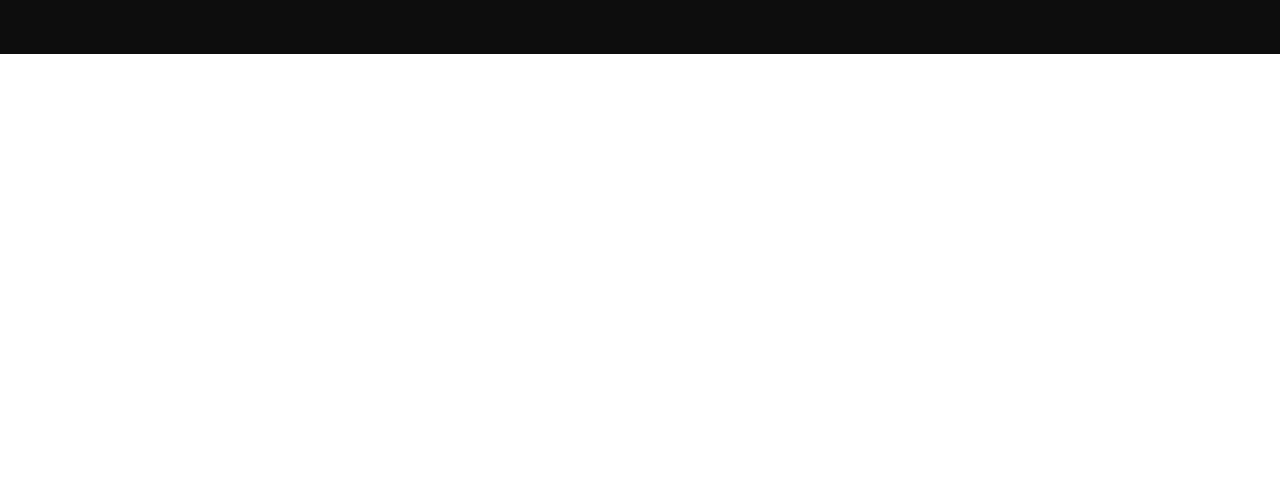
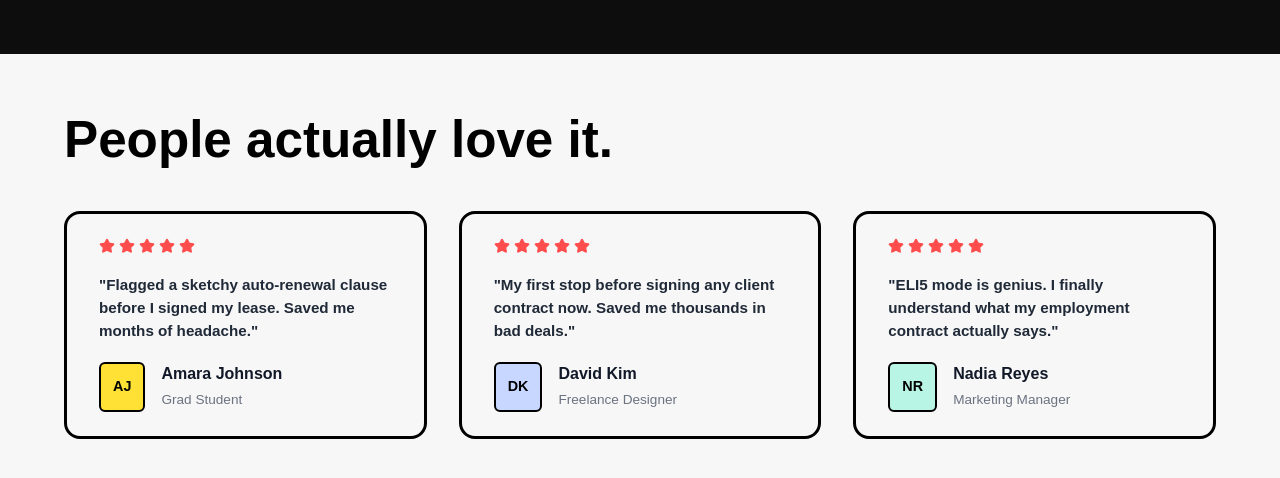
Before and after one commit to ernesto571/ClarifyAI, a React (Vite) app in the folder frontend/: page / in a window 1280 px wide. Shown: the part 2082-2560 px from the top of the page. Before the commit the page ends 2136 px from the top, so only its background shows below. Built offline with nearby package versions, Linux system fonts and the light colour scheme; a web font is replaced by a local one.

Commit message:
Review.tsx updated

```diff
--- /dev/null
+++ b/frontend/src/components/LandingPage/Review.tsx
@@ -0,0 +1,38 @@
+import { Star } from "lucide-react";
+import { reviews } from "../../constants";
+
+export default function Review (){
+
+    return(
+        <section className="bg-[#f7f7f7]">
+            <main className="py-14 page-width">
+                <h1 className="title font-cabinet ">People actually love it.</h1>
+
+                <div className="grid grid-cols-3 mt-10 gap-8">
+                    { reviews.map( (r) => (
+                        <div key={r.id} className="flex flex-col gap-y-5 border-[3px] border-black rounded-2xl py-6 px-8">
+                            <span className="flex gap-1">
+                                <Star className="text-[#ff4d4d] fill-[#ff4d4d] size-4 " />
+                                <Star className="text-[#ff4d4d] fill-[#ff4d4d] size-4 " />
+                                <Star className="text-[#ff4d4d] fill-[#ff4d4d] size-4 " />
+                                <Star className="text-[#ff4d4d] fill-[#ff4d4d] size-4 " />
+                                <Star className="text-[#ff4d4d] fill-[#ff4d4d] size-4 " />
+                            </span>
+
+                            <p className="text-[0.95rem] text-gray-800 font-satoshi font-semibold">"{r.review}"</p>
+
+                            <span className="flex gap-4 font-satoshi">
+                                <p className={`p-3 border-2 text-[0.9rem] font-bold border-black rounded-md ${r.color}`} >{r.initial}</p>
+                                <div>
+                                    <p className="font-semibold text-gray-900">{r.name}</p>
+                                    <p className="text-small pt-1">{r.status}</p>
+                                </div>
+
+                            </span>
+                        </div>
+                    )) }
+                </div>
+            </main>
+        </section>
+    )
+}
--- a/frontend/src/constants/index.ts
+++ b/frontend/src/constants/index.ts
@@ -34,6 +34,12 @@ export const how = [
     {id:"03 ", title:"Get Instant Clarity", subtitle:" See your full breakdown — summary, key points, red flags, and section-by-section explanations.  ", icon:"https://res.cloudinary.com/dsljbxkfy/image/upload/v1775568143/img-3_jvt4b4.png "}
 ]
 
+export const reviews = [
+    {id: "1", name: "Amara Johnson", initial: "AJ", review: "Flagged a sketchy auto-renewal clause before I signed my lease. Saved me months of headache.", status: "Grad Student", color:"bg-primary"},
+    {id: "2", name: "David Kim", initial: "DK", review: "My first stop before signing any client contract now. Saved me thousands in bad deals.", status: "Freelance Designer", color:"bg-[#c7d7ff]"},
+    {id: "3", name: "Nadia Reyes", initial: "NR", review: "ELI5 mode is genius. I finally understand what my employment contract actually says.", status: "Marketing Manager", color:"bg-[#b8f5e4]"},
+]
+
 export const sidebarLinks2 = [
     { id:"#", title:"Home" },
     { id:"#how-it-works", title:"How It Works" },
--- a/frontend/src/index.css
+++ b/frontend/src/index.css
@@ -109,3 +109,8 @@
   color:  #6b7280;
   font-weight: 500;
 }
+
+.page-width {
+  width: 90%;
+  margin: auto;
+}
--- a/frontend/src/pages/LandingPage.tsx
+++ b/frontend/src/pages/LandingPage.tsx
@@ -1,6 +1,7 @@
 import Features from "../components/LandingPage/Features";
 import Hero from "../components/LandingPage/Hero";
 import HowItWorks from "../components/LandingPage/HowItWorks";
+import Review from "../components/LandingPage/Review";
 import Slide from "../components/LandingPage/Slide";
 
 export default function LandingPage(){
@@ -11,6 +12,7 @@ export default function LandingPage(){
             <Slide />
             <Features />
             <HowItWorks />
+            <Review />
         </section>
     )
 }
```
